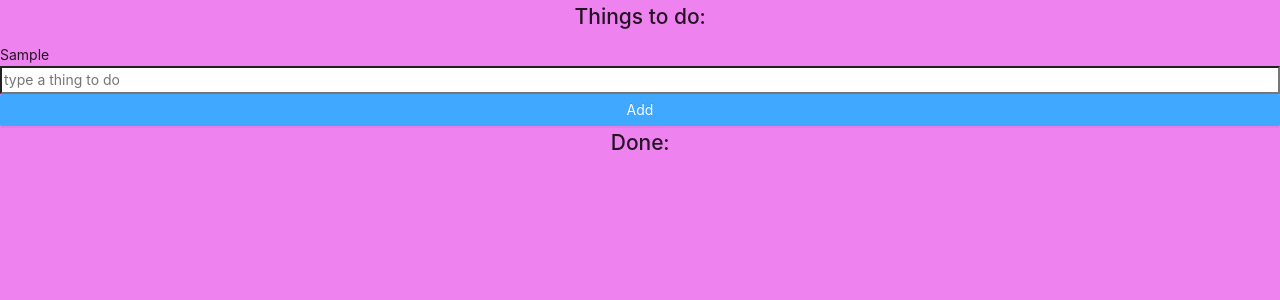
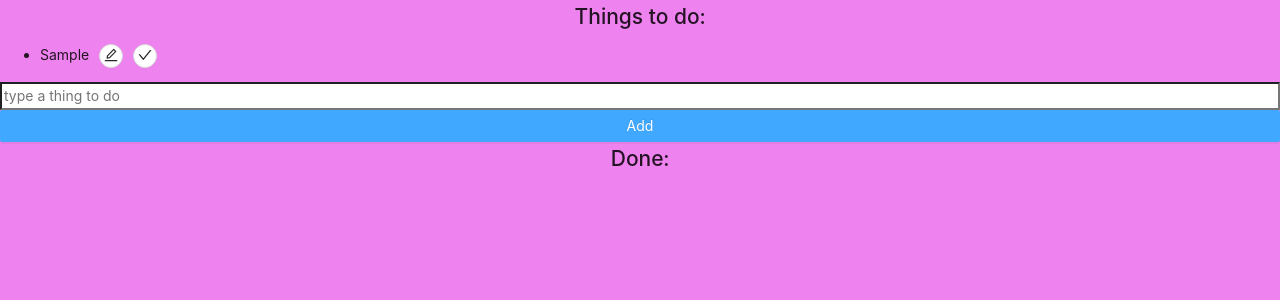
Before and after one commit to attech-org/photomagi, a React (Create React App) app: page / in a window 1280 px wide. Both pictures are taken after typing "Sample" into the empty fields and a click on the button "Add". Shown: the top 300 px of the page. Built offline with nearby package versions, Linux system fonts and the light colour scheme.

Commit message:
temp commit

```diff
--- a/package.json
+++ b/package.json
@@ -3,6 +3,7 @@
   "version": "0.1.0",
   "private": true,
   "dependencies": {
+    "@ant-design/icons": "^4.7.0",
     "@testing-library/jest-dom": "^5.15.0",
     "@testing-library/react": "^11.1.0",
     "@testing-library/user-event": "^12.1.10",
--- a/src/App.tsx
+++ b/src/App.tsx
@@ -1,11 +1,13 @@
+/* eslint-disable jsx-a11y/no-noninteractive-element-interactions */
 /* eslint-disable jsx-a11y/no-static-element-interactions */
 /* eslint-disable jsx-a11y/click-events-have-key-events */
+import { EditOutlined, CheckOutlined, PlusOutlined } from '@ant-design/icons';
 import { Button, Layout } from 'antd';
 import { useState } from 'react';
 import { useDispatch, useSelector } from 'react-redux';
 import styled from 'styled-components';
 
-import { addItemAction, removeItemAction } from './redux/app/actions';
+import { addItemAction, removeItemAction, submitItemAction } from './redux/app/actions';
 import { AppStore, TodoItem } from './redux/app/reducer';
 import { RootStore } from './redux/store';
 
@@ -13,7 +15,14 @@ const Wrapper = styled(Layout)`
   background-color: violet;
   height: 100vh;
 `;
-
+const DeleteButton = styled(Button)`
+  margin-left: 10px;
+`;
+const EditButton = styled(DeleteButton)``;
+const ListWrapper = styled.ul`
+  display: flex;
+  flex-direction: row;
+`;
 // const App: React.FunctionComponent = () => {
 //   const dispatch = useDispatch();
 //   const count = useSelector<RootStore, AppStore['counter']>((store) => store.app.counter);
@@ -44,10 +53,13 @@ const Wrapper = styled(Layout)`
 // };
 
 const App: React.FunctionComponent = () => {
-  const [input, onInputChange] = useState({ itemName: '' });
   const dispatch = useDispatch();
   const todoItems = useSelector<RootStore, AppStore['todoItems']>((store) => store.app.todoItems);
-  const doneItems = useSelector<RootStore, AppStore['todoItems']>((store) => store.app.doneItems);
+  const doneItems = useSelector<RootStore, AppStore['doneItems']>((store) => store.app.doneItems);
+  const [input, onInputChange] = useState({ itemName: '' });
+  const [editableItemId, onEditableItemIdChange] = useState<number>();
+  const [itemInput, onItemInputChange] = useState<TodoItem>();
+  console.log(itemInput?.itemName);
   const addItem = (itemName: string | null) => {
     if (itemName) {
       const item = {
@@ -61,17 +73,46 @@ const App: React.FunctionComponent = () => {
   const removeItem = (item: TodoItem) => {
     dispatch(removeItemAction(item));
   };
-  // const addToDone = (item: TodoItem) => {
-  //   dispatch(addToDoneAction(item));
-  // };
+
+  const isEditHandler = (id: number) => {
+    onEditableItemIdChange(id);
+    onItemInputChange(todoItems.find((item) => id === item.id));
+  };
+
+  const submitEdits = () => {
+    onEditableItemIdChange(undefined);
+    dispatch(submitItemAction(itemInput));
+  };
   return (
     <Wrapper>
       <h1 style={{ textAlign: 'center' }}>Things to do:</h1>
       {todoItems.length > 0 ? (
         todoItems.map((item) => (
-          <div onClick={() => removeItem(item)} key={item.id}>
-            {item.itemName}
-          </div>
+          <ListWrapper key={item.id}>
+            {editableItemId === item.id ? (
+              <input
+                type="text"
+                value={itemInput?.itemName}
+                onChange={(e) => onItemInputChange({ id: item.id, itemName: e.target.value })}
+              />
+            ) : (
+              <li>{item.itemName}</li>
+            )}
+            {editableItemId !== item.id ? (
+              <EditButton size="small" onClick={() => isEditHandler(item.id)} shape="circle">
+                <EditOutlined />
+              </EditButton>
+            ) : (
+              <EditButton onClick={() => submitEdits()}>
+                <PlusOutlined />
+              </EditButton>
+            )}
+            {editableItemId !== item.id && (
+              <DeleteButton size="small" onClick={() => removeItem(item)} shape="circle">
+                <CheckOutlined />
+              </DeleteButton>
+            )}
+          </ListWrapper>
         ))
       ) : (
         <h3>There are not any things to do yet</h3>
--- a/src/redux/app/actions.ts
+++ b/src/redux/app/actions.ts
@@ -15,3 +15,7 @@ export const addToDoneAction = (item: TodoItem): AppActionTypes => ({
   type: AppActions.ADD_TO_DONE,
   payload: item,
 });
+export const submitItemAction = (item?: TodoItem): AppActionTypes => ({
+  type: AppActions.SUBMIT_ITEM,
+  payload: item,
+});
--- a/src/redux/app/reducer.ts
+++ b/src/redux/app/reducer.ts
@@ -1,7 +1,7 @@
 import { AppActionTypes, AppActions } from './types';
 
 export interface TodoItem {
-  id: number | null;
+  id: number;
   itemName: string;
 }
 export interface AppStore {
@@ -24,7 +24,11 @@ const app = (store = initialStore, action: AppActionTypes) => {
         todoItems: store.todoItems.filter((singleItem) => singleItem !== action.payload),
         doneItems: [...store.doneItems, action.payload],
       };
-
+    case AppActions.SUBMIT_ITEM:
+      return {
+        ...store,
+        todoItems: [...store.todoItems, action.payload],
+      };
     default:
       return store;
   }
--- a/src/redux/app/types.ts
+++ b/src/redux/app/types.ts
@@ -4,6 +4,7 @@ export enum AppActions {
   ADD_ITEM = 'ADD_ITEM',
   REMOVE_ITEM = 'REMOVE_ITEM',
   ADD_TO_DONE = 'ADD_TO_DONE',
+  SUBMIT_ITEM = 'SUBMIT_ITEM',
 }
 
 interface IncreaseCounterAction {
@@ -19,5 +20,13 @@ interface AddToDoneAction {
   type: AppActions.ADD_TO_DONE;
   payload: TodoItem;
 }
+interface SubmitItemAction {
+  type: AppActions.SUBMIT_ITEM;
+  payload?: TodoItem;
+}
 
-export type AppActionTypes = IncreaseCounterAction | DecreaseCounterAction | AddToDoneAction;
+export type AppActionTypes =
+  | IncreaseCounterAction
+  | DecreaseCounterAction
+  | AddToDoneAction
+  | SubmitItemAction;
```
